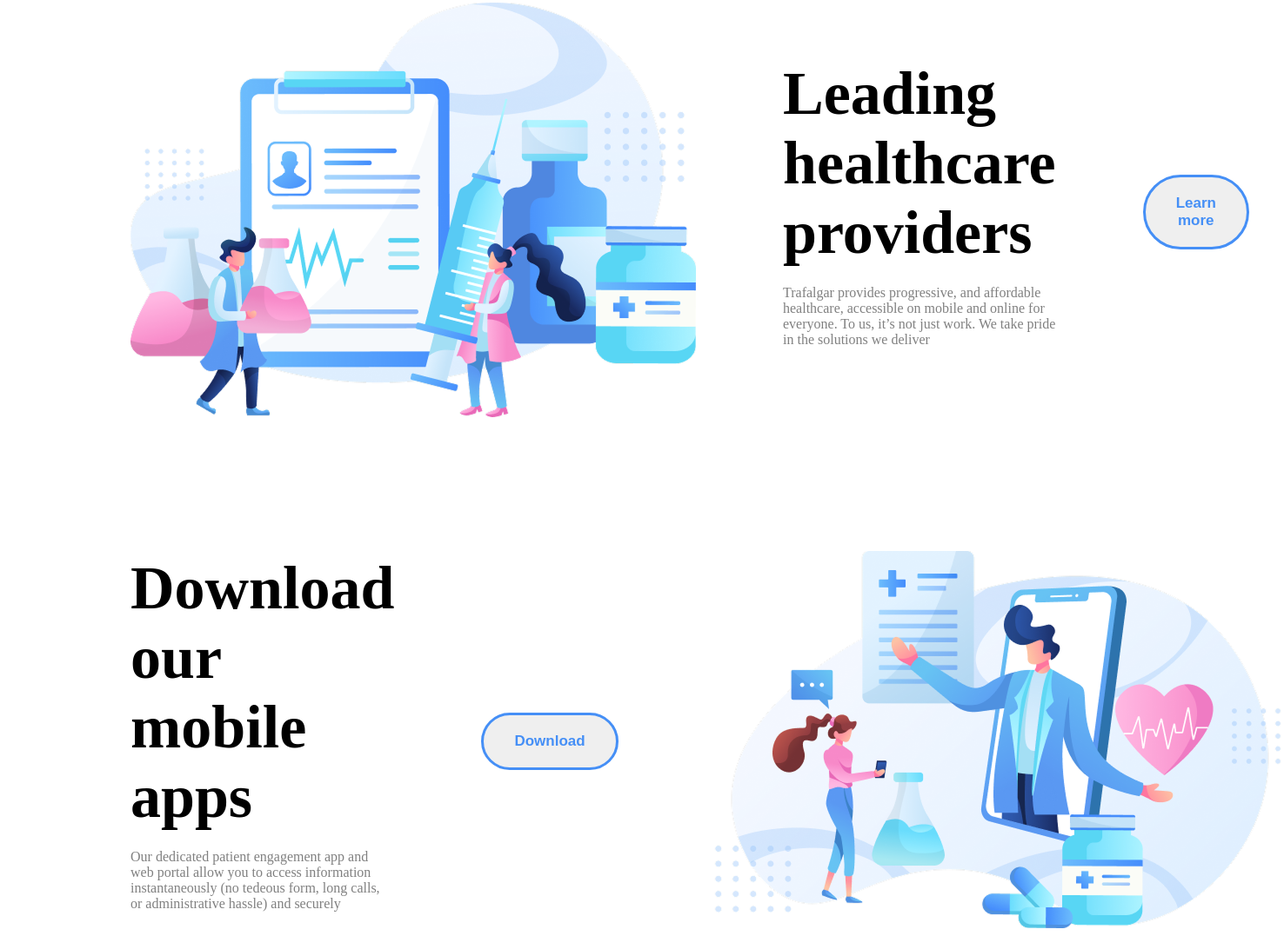
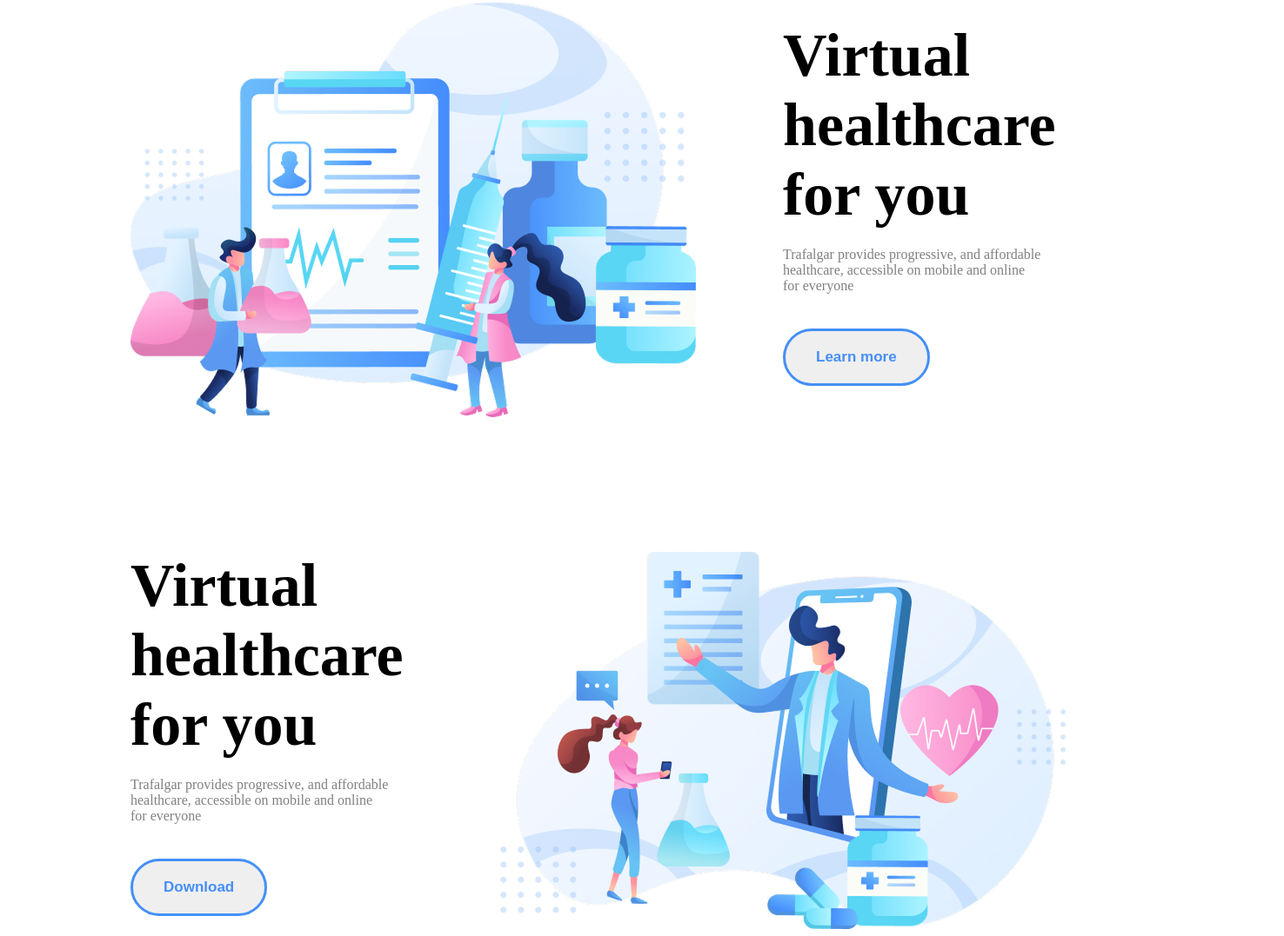
Before and after one commit to AnirNawaf/TTrafalgar-Web-projevt, a plain HTML site: page index.html in a window 1280 px wide. Shown: the part 1848-2925 px from the top of the page at 87% size, 1476 px wide, since content can reach past the window. Drawn offline with Linux system fonts and the light colour scheme.

Commit message:
add html and css

```diff
--- a/index.html
+++ b/index.html
@@ -44,7 +44,7 @@
     </div>
 
 <div class="image">
-    <img src="/trafalgar1.png" alt="banar img">
+    <img src="trafalgar1.png" alt="banar img">
 </div>
 
 </div>
@@ -103,36 +103,38 @@
 <!-- 4th stage -->
 
 <div class="sakend">
-
-    <div class="image">
+  <div class="image">
     <img src="trafalgar-illustration sec02 1 (1).png" alt="banar img">
 </div>
     <div class="text">
-        <h1>Leading healthcare <br> providers
+        <h1>Virtual healthcare <br>for you
         </h1>
-        <p>Trafalgar provides progressive, and affordable healthcare, accessible on mobile and online for everyone. To us, it’s not just work. We take pride
-in the solutions we deliver
+        <p>Trafalgar provides progressive, and affordable <br>
+            healthcare, accessible on mobile and online <br>
+            for everyone
     </p>
+    <div class="btn">
+      <button>Learn more</button>
+    </div>
     </div>
 
-    <div class="btn"><button>Learn more</button></div>
+</div>
 
-
-</div>
 <!-- 5th stage -->
 <div class="sakend">
+
     <div class="text">
-        <h1>Download our <br>
-mobile apps
+        <h1>Virtual healthcare <br>for you
         </h1>
-        <p>Our dedicated patient engagement app and
-web portal allow you to access information instantaneously (no tedeous form, long calls,
-or administrative hassle) and securely
-    </p> </div>
-    <div class="btn"><button>Download</button></div>
-
-
-<div class="image">
+        <p>Trafalgar provides progressive, and affordable <br>
+            healthcare, accessible on mobile and online <br>
+            for everyone
+    </p>
+    <div class="btn">
+      <button>Download</button>
+    </div>
+    </div>
+    <div class="image">
     <img src="trafalgar-illustration sec03 1 (1).png" alt="banar img">
 </div>
 
@@ -197,8 +199,11 @@
     <div class="footer-column">
       <div class="flexs">
         <div class="logo">
+          <div class="loogoo">
         <div class="logo-circle">T</div>
-        Trafalgar <p>
+      <h3>Trafalgar</h3>
+      </div>
+        <p>
         Trafalgar provides progressive,<br> and affordable healthcare,<br>  accessible on mobile and online  for everyone
       </p>
       </div>
--- a/style.css
+++ b/style.css
@@ -259,6 +259,10 @@
       margin-bottom: 20px;
       background-color: #4facfe;
     }
+    .loogoo{
+      display: flex;
+      margin-right: 250px;
+    }
 
     .footer .logo-circle {
       background-color: rgb(248, 248, 248);
```
